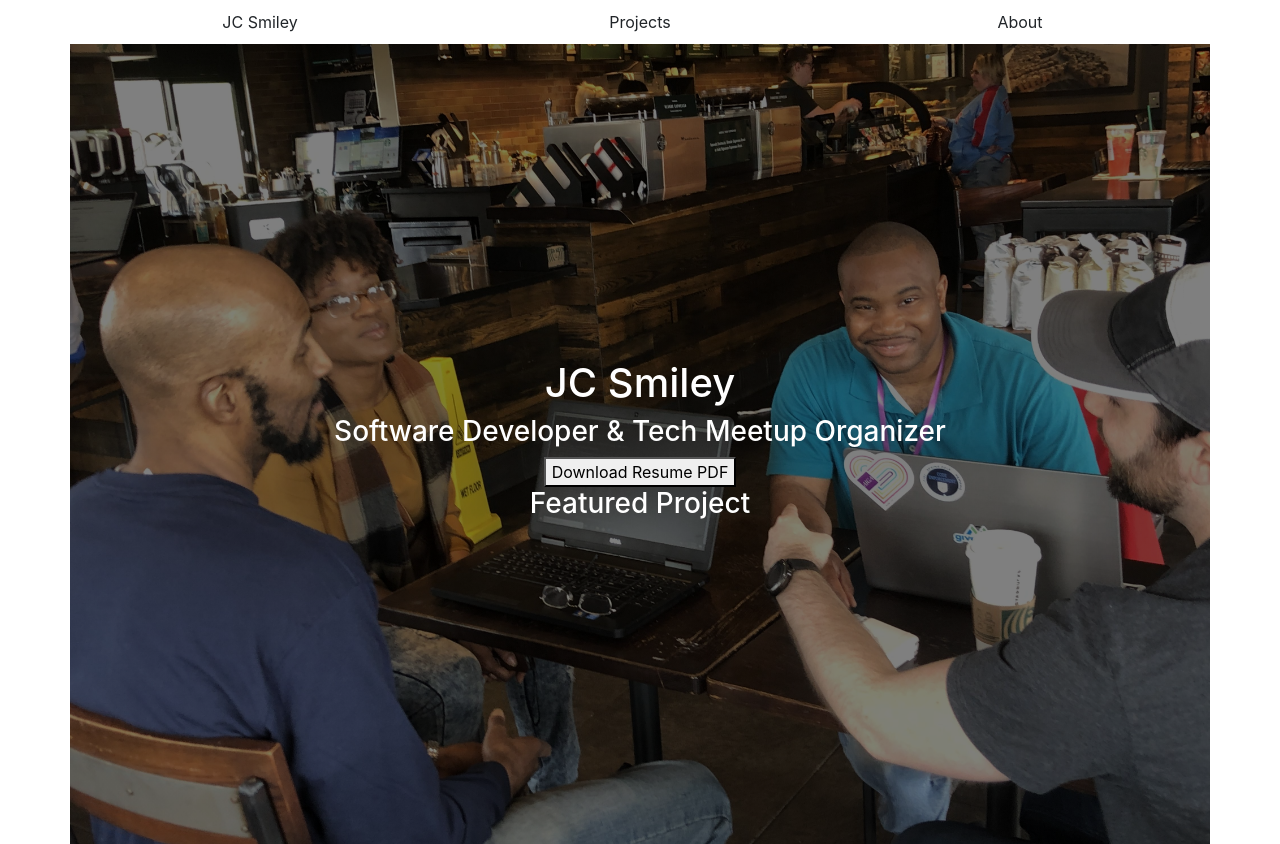
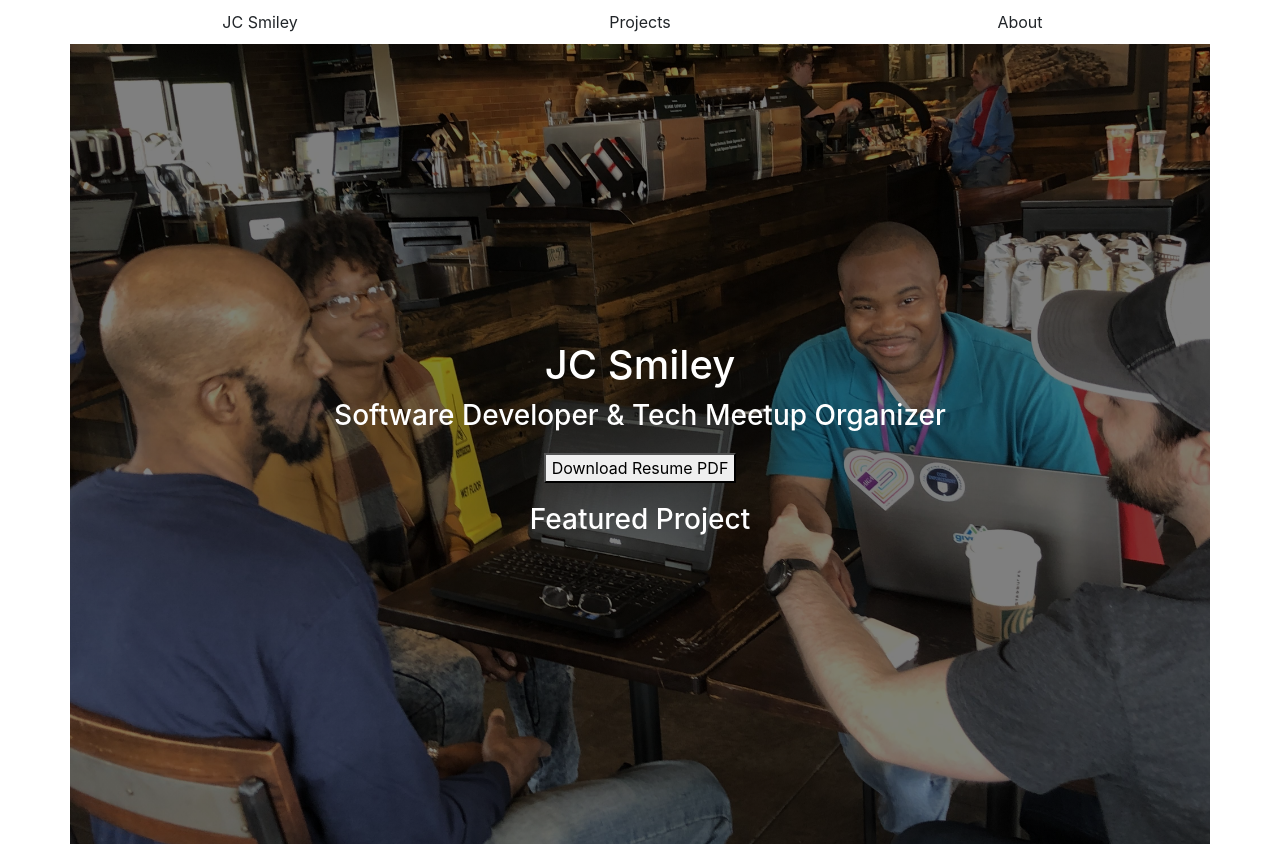
Before and after one commit to jcsmileyjr/v2-Portfolio, a React (Create React App) app in the folder portfolio/: page / in a window 1280 px wide. Built offline with nearby package versions, Linux system fonts and the light colour scheme.

Commit message:
white space between elements on intro page

```diff
--- a/portfolio/src/App.css
+++ b/portfolio/src/App.css
@@ -3,6 +3,12 @@
 
 .center {
   text-align: center;
+}
+
+/*Add space above and below the heading on the About page*/
+.rowWhiteSpace, #intro > h1, h3, Button {
+  margin-top: 10px;
+  margin-bottom: 10px;
 }
 
 /********** End of Global App Styling **********/
@@ -25,7 +31,7 @@
   z-index: 1;
 }
 
-/* Stylin
+/*
 Bug fix: Was using a dark overlay and z-index for text to darken image but show text on top but it
 really wasn't working. The fix was to use a linear-gradient.
 */
@@ -36,6 +42,7 @@ really wasn't working. The fix was to use a linear-gradient.
   overflow: hidden;
   background-attachment: fixed;
 }
+
 /********** End Intro Page Styling **********/
 
 
@@ -46,9 +53,3 @@ really wasn't working. The fix was to use a linear-gradient.
   color: grey;
   margin-bottom: 10px;
 }
-
-/*Add space above and below the heading on the About page*/
-.rowWhiteSpace {
-  margin-top: 10px;
-  margin-bottom: 10px;
-}
--- a/portfolio/src/components/intro.js
+++ b/portfolio/src/components/intro.js
@@ -7,7 +7,7 @@ export default function Intro(props){
     return(
         <Container className="introContainer introImage">
             <Row className="introTitle">
-                <Col>
+                <Col index="intro">
                     <h1>JC Smiley</h1>
                     <h3>Software Developer & Tech Meetup Organizer</h3>
                     <button>Download Resume PDF</button>
```
